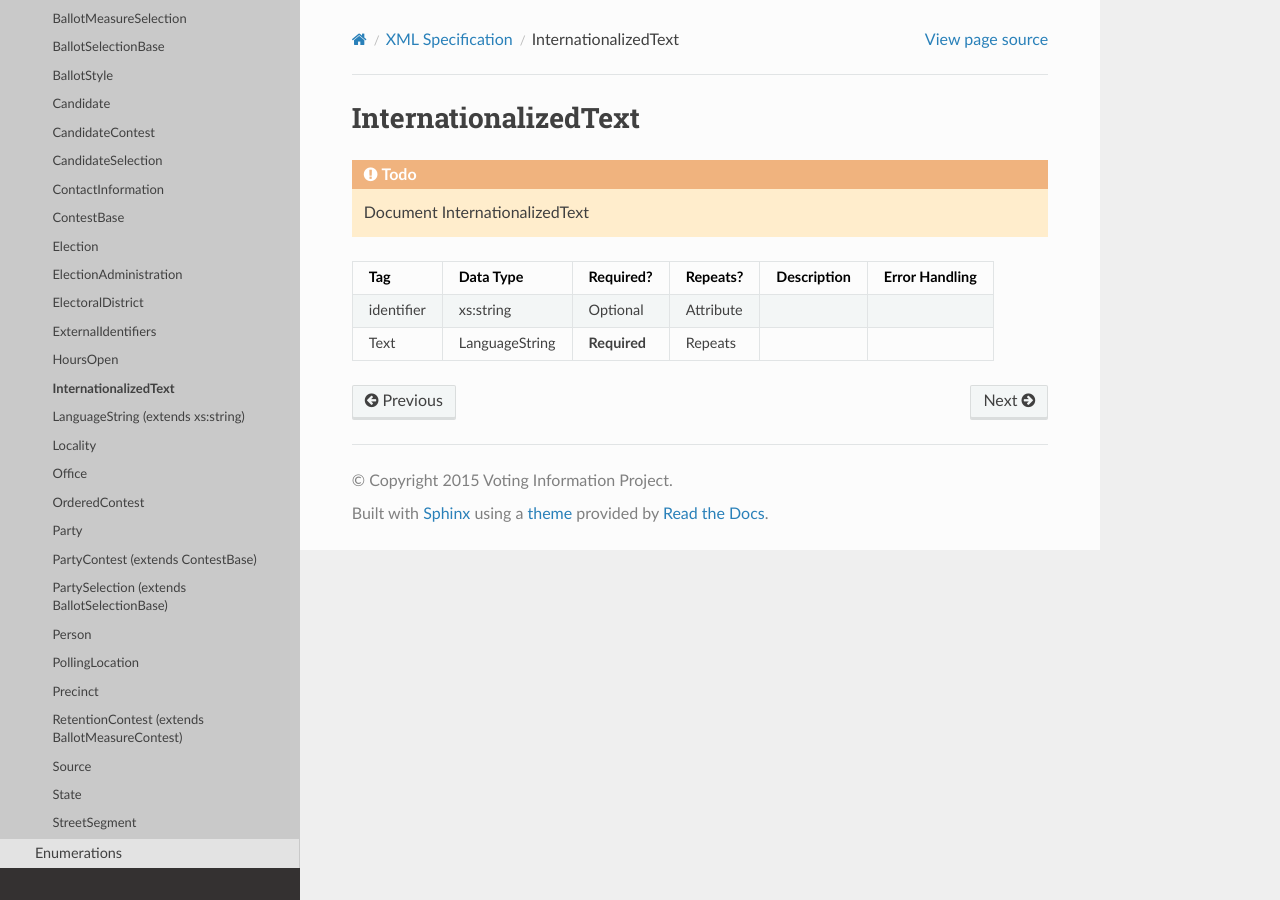
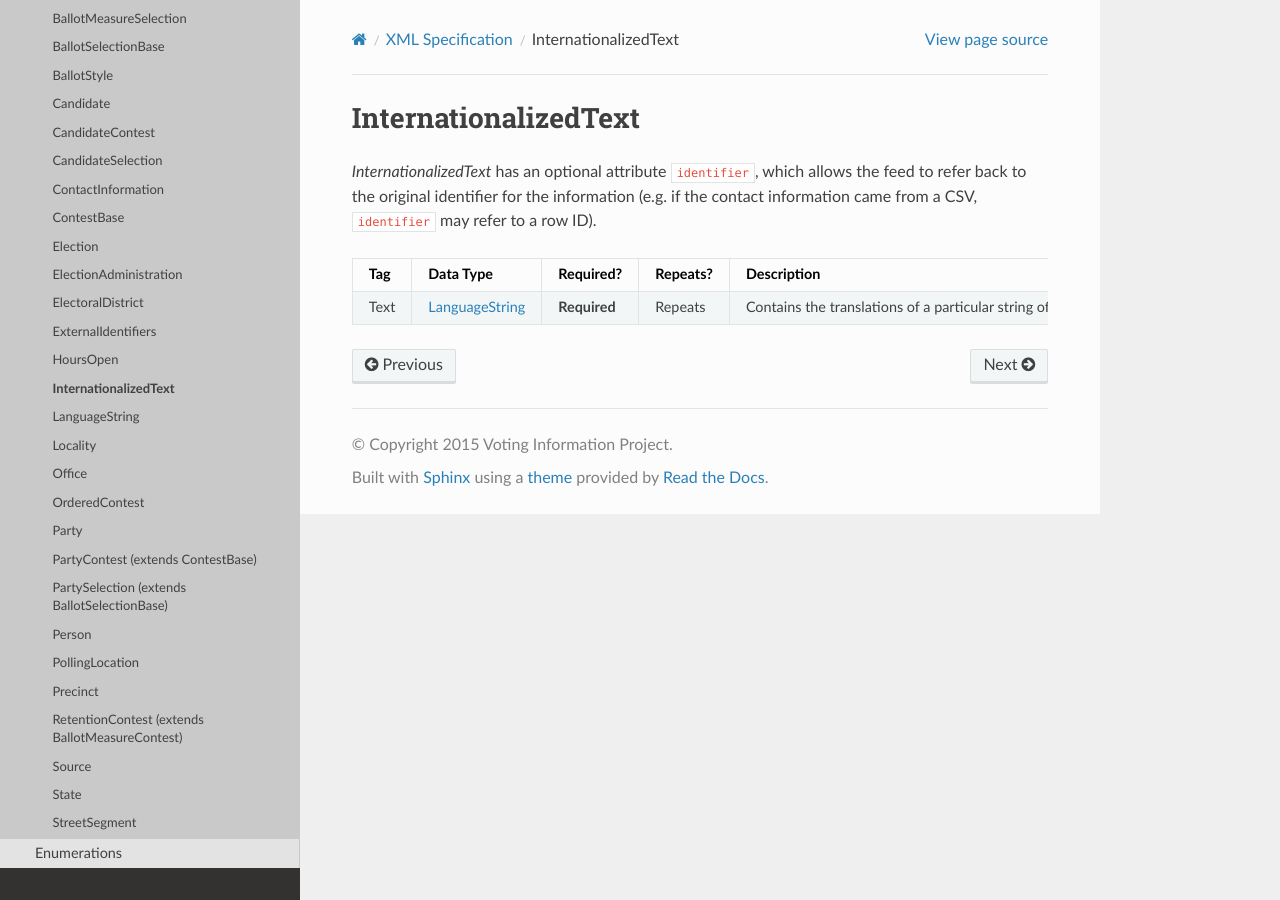
Before and after one commit to votinginfoproject/vip-specification, a Sphinx documentation site: the page built from docs/xml/elements/internationalized_text.rst, in a window 1280 px wide. Built offline with Sphinx 7.4.7 and the Read the Docs theme 2.0.0, drawn with Linux system fonts in a browser that asks for light colours.

Commit message:
Documentation

```diff
--- a/docs/xml/elements/internationalized_text.rst
+++ b/docs/xml/elements/internationalized_text.rst
@@ -1,15 +1,22 @@
 InternationalizedText
 =====================
 
-.. todo::
+`InternationalizedText` has an optional attribute
+``identifier``, which allows the feed to refer back to the original identifier for the information
+(e.g. if the contact information came from a CSV, ``identifier`` may refer to a row ID).
 
-   Document InternationalizedText
-
-+------------+----------------+--------------+-----------+----------------------+----------------------------+
-| Tag        | Data Type      | Required?    | Repeats?  |Description           |Error Handling              |
-|            |                |              |           |                      |                            |
-+============+================+==============+===========+======================+============================+
-| identifier | xs:string      | Optional     | Attribute |                      |                            |
-+------------+----------------+--------------+-----------+----------------------+----------------------------+
-| Text       | LanguageString | **Required** | Repeats   |                      |                            |
-+------------+----------------+--------------+-----------+----------------------+----------------------------+
++------------+--------------------+--------------+-----------+----------------------+-------------------------------+
+| Tag        | Data Type          | Required?    | Repeats?  |Description           |Error Handling                 |
+|            |                    |              |           |                      |                               |
++============+====================+==============+===========+======================+===============================+
+| Text       |:doc:`LanguageString| **Required** | Repeats   |Contains the          |At least one valid `Text` must |
+|            |<language_string>`  |              |           |translations of a     |be present for                 |
+|            |                    |              |           |particular string of  |`InternationalizedText` to be  |
+|            |                    |              |           |text.                 |valid. If no valid `Text` is   |
+|            |                    |              |           |                      |present, the implementation is |
+|            |                    |              |           |                      |required to ignore the         |
+|            |                    |              |           |                      |`InternationalizedText`        |
+|            |                    |              |           |                      |element.                       |
+|            |                    |              |           |                      |                               |
+|            |                    |              |           |                      |                               |
++------------+--------------------+--------------+-----------+----------------------+-------------------------------+
```
Also changed, not shown: docs/xml/elements/language_string.rst (+6 -11 lines).
